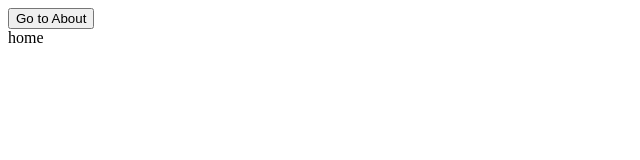
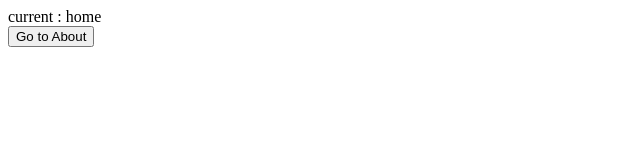
Before and after one commit to Hattori-1104/hitorigurashi, a React (Vite) app: page / in a window 1280 px wide. Shown: the top 160 px of the page, without its empty margins (0-640 px from the left). Built offline with nearby package versions, Linux system fonts and the light colour scheme.

Commit message:
zustandで再構成

```diff
--- a/package.json
+++ b/package.json
@@ -14,7 +14,8 @@
     "@tauri-apps/api": "^2",
     "@tauri-apps/plugin-opener": "^2",
     "react": "^19.1.0",
-    "react-dom": "^19.1.0"
+    "react-dom": "^19.1.0",
+    "zustand": "^5.0.12"
   },
   "devDependencies": {
     "@tauri-apps/cli": "^2",
--- a/src/hooks/useRouter.ts
+++ /dev/null
@@ -1,18 +0,0 @@
-import type { RoutePath } from "@/router/types"
-import { useState } from "react"
-
-type History = {
-	path: RoutePath
-	id: string
-}
-
-export function useRouter() {
-	const [history, setHistory] = useState<History[]>([
-		{ path: "home", id: crypto.randomUUID() },
-	])
-	const currentRoute = history[history.length - 1].path
-	const navigate = (path: RoutePath) => {
-		setHistory((prev) => [...prev, { path, id: crypto.randomUUID() }])
-	}
-	return { currentRoute, history, navigate }
-}
--- /dev/null
+++ b/src/hooks/useRouter.tsx
@@ -0,0 +1,16 @@
+import {
+	actions,
+	getCurrentRoute,
+	getHistoryStack,
+	useHistory,
+} from "@/router/store"
+
+export function useRouter() {
+	const navigate = actions.push
+	const replace = actions.replace
+	const back = actions.back
+	const currentRoute = useHistory(getCurrentRoute)
+	const historyStack = useHistory(getHistoryStack)
+
+	return { navigate, replace, back, currentRoute, historyStack }
+}
--- a/src/router/component.tsx
+++ b/src/router/component.tsx
@@ -1,13 +1,14 @@
 import { useRouter } from "@/hooks/useRouter"
 import { routes } from "./routes"
-import type { RoutePath } from "./types"
+import type { Route, RoutePath } from "./types"
 
-const findRoute = (path: RoutePath) =>
-	routes.find((route) => route.path === path)
+const findRoute = <Path extends RoutePath>(path: Path) =>
+	routes.find((route) => route.path === path) as Route<Path>
 
 export const AppRouter = () => {
 	const { currentRoute } = useRouter()
-	const Component = findRoute(currentRoute)?.component ?? ErrorComponent
+	console.log(currentRoute)
+	const Component = findRoute(currentRoute).component
 	return <Component />
 }
 
--- a/src/router/routes.ts
+++ b/src/router/routes.ts
@@ -1,4 +1,4 @@
 import { AboutRoute } from "@/routes/about"
 import { HomeRoute } from "@/routes/home"
 
-export const routes = [HomeRoute, AboutRoute]
+export const routes = [HomeRoute, AboutRoute] as const
--- /dev/null
+++ b/src/router/store.ts
@@ -0,0 +1,45 @@
+import { Result } from "@/utils/result"
+import { create } from "zustand"
+import { RoutePath } from "./types"
+
+type State = {
+	historyStack: RoutePath[]
+}
+
+export const useHistory = create<State>(() => ({
+	historyStack: ["home"],
+}))
+
+export const getCurrentRoute = (state: State) => {
+	const h = state.historyStack
+	return h[h.length - 1]
+}
+
+export const getHistoryStack = (state: State) => state.historyStack
+
+const push = (route: RoutePath) =>
+	useHistory.setState((state) => ({
+		historyStack: [...state.historyStack, route],
+	}))
+
+const replace = (route: RoutePath) =>
+	useHistory.setState((state) => ({
+		historyStack: [...state.historyStack.slice(0, -1), route],
+	}))
+
+const back = (): Result<null, "top_route"> => {
+	const state = useHistory.getState()
+	if (state.historyStack.length <= 1) {
+		return { success: false, id: "top_route" }
+	}
+	useHistory.setState((state) => ({
+		historyStack: state.historyStack.slice(0, -1),
+	}))
+	return { success: true, value: null }
+}
+
+export const actions = {
+	push,
+	replace,
+	back,
+}
--- a/src/router/types.ts
+++ b/src/router/types.ts
@@ -6,5 +6,4 @@ export type Route<path extends string> = {
 	component: RouteComponent
 }
 export type RoutePath = (typeof routes)[number]["path"]
-export type RouteComponent = (props: RouteProps) => JSX.Element
-export type RouteProps = {}
+export type RouteComponent = () => JSX.Element
--- a/src/routes/about.tsx
+++ b/src/routes/about.tsx
@@ -2,19 +2,15 @@ import { useRouter } from "@/hooks/useRouter"
 import { createRoute } from "@/router"
 
 export const AboutRoute = createRoute("about", () => {
-	const { navigate, history } = useRouter()
+	const { navigate, currentRoute } = useRouter()
 	return (
 		<div>
+			<div>current : {currentRoute}</div>
 			<input
 				type="button"
 				value="Go to Home"
 				onClick={() => navigate("home")}
 			/>
-			<div>
-				{history.map((h) => (
-					<div key={h.id}>{h.path}</div>
-				))}
-			</div>
 		</div>
 	)
 })
--- a/src/routes/home.tsx
+++ b/src/routes/home.tsx
@@ -2,19 +2,15 @@ import { useRouter } from "@/hooks/useRouter"
 import { createRoute } from "@/router"
 
 export const HomeRoute = createRoute("home", () => {
-	const { navigate, history } = useRouter()
+	const { navigate, currentRoute } = useRouter()
 	return (
 		<div>
+			<div>current : {currentRoute}</div>
 			<input
 				type="button"
 				value="Go to About"
 				onClick={() => navigate("about")}
 			/>
-			<div>
-				{history.map((h) => (
-					<div key={h.id}>{h.path}</div>
-				))}
-			</div>
 		</div>
 	)
 })
--- /dev/null
+++ b/src/utils/result.ts
@@ -0,0 +1,21 @@
+type Ok<T> = {
+	success: true
+	value: T
+}
+
+type Err<E extends string> = {
+	success: false
+	id: E
+}
+
+export type Result<T, E extends string> = Ok<T> | Err<E>
+
+export const resultOk = <T>(value: T): Ok<T> => ({
+	success: true,
+	value,
+})
+
+export const resultErr = <E extends string>(id: E): Err<E> => ({
+	success: false,
+	id,
+})
```
Also changed, not shown: 2 other files (tests, documents, lock files or other folders).
